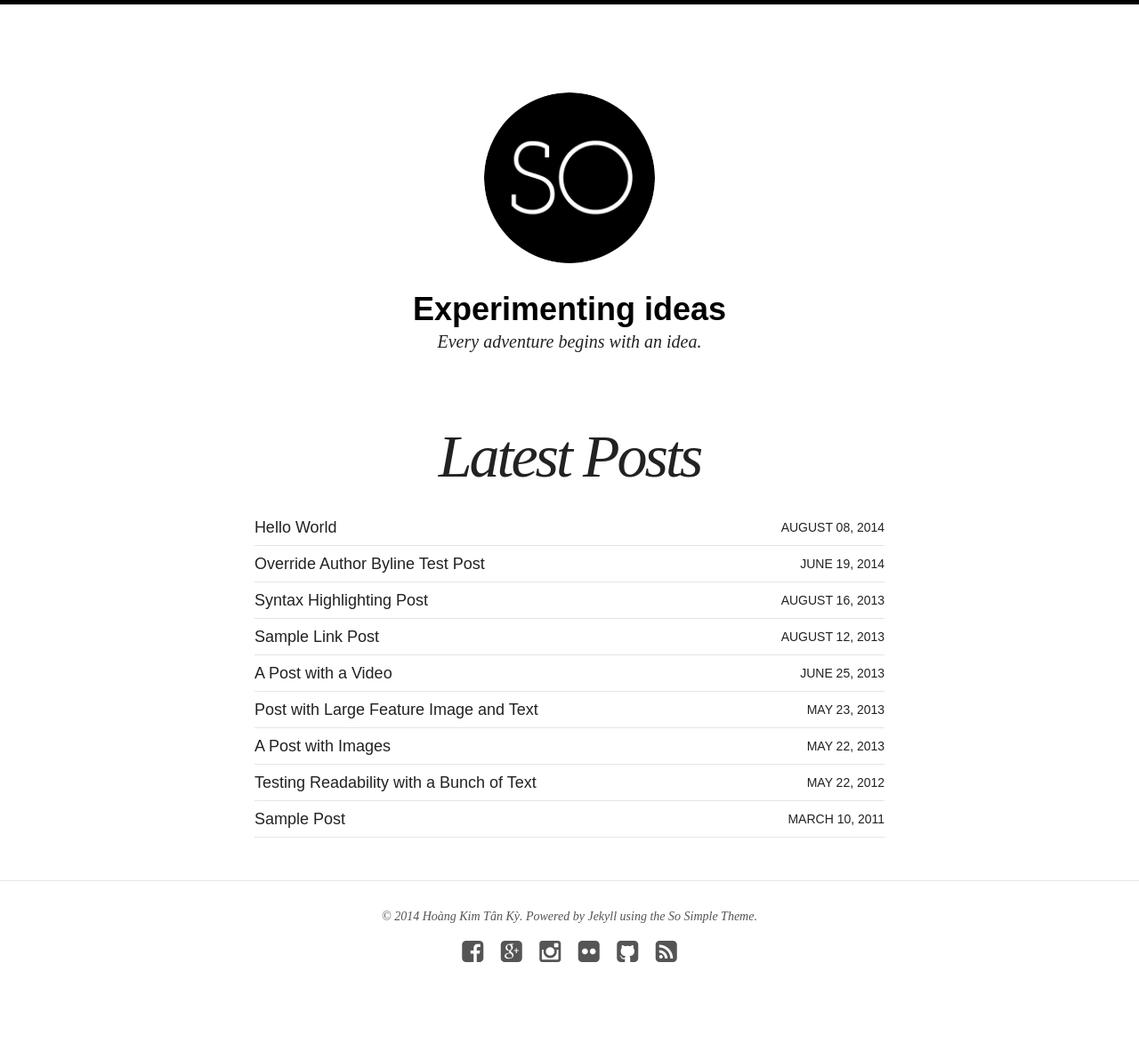
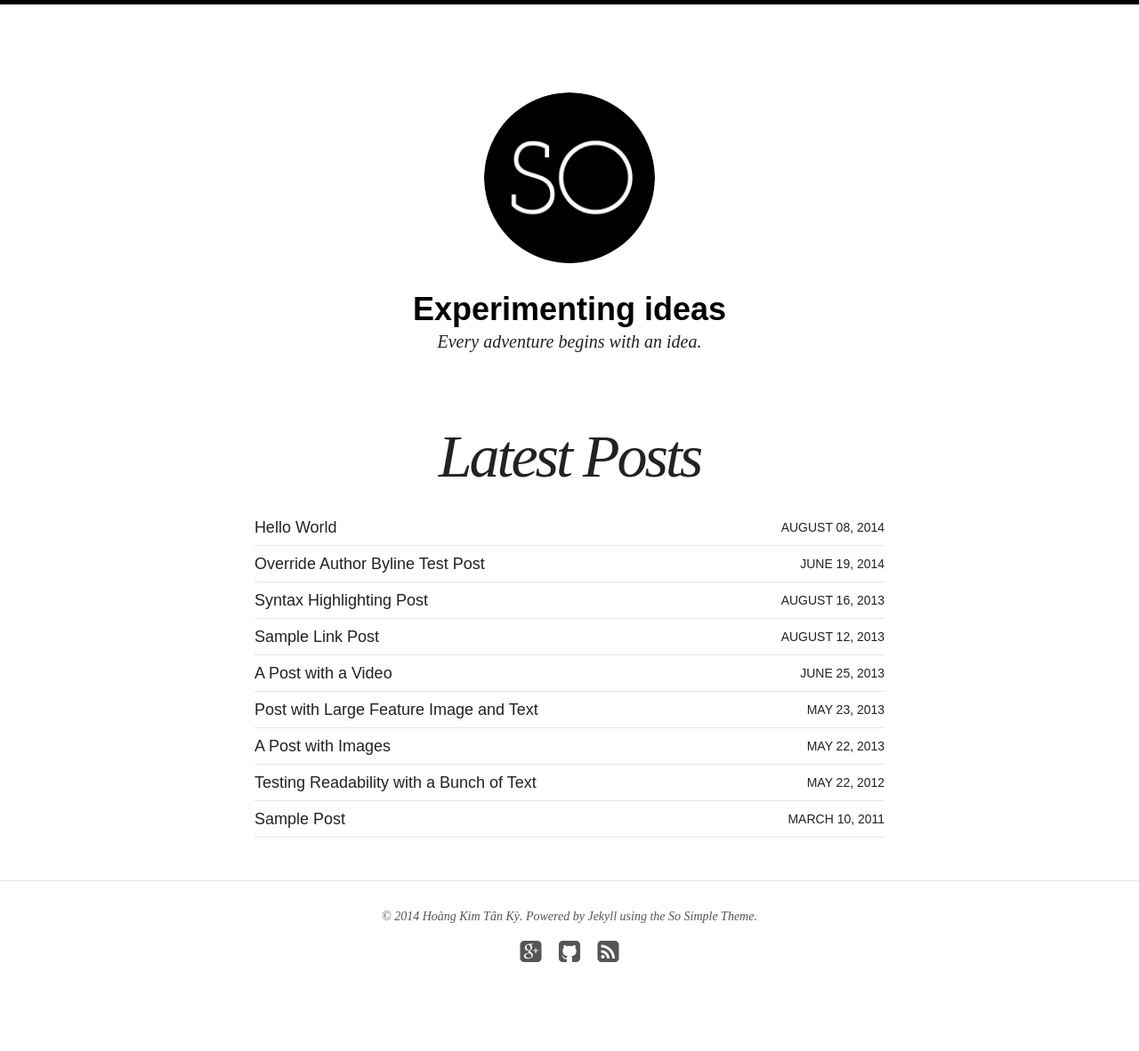
Before and after one commit to ranmeus/hoangkim.tk, a Jekyll site: the page built from index.md, in a window 1280 px wide. Shown: the whole page at 89% size. Built offline with Jekyll 4.4.1, drawn with Linux system fonts in a browser that asks for light colours; nearby versions of some CDN libraries.

```diff
--- a/_config.yml
+++ b/_config.yml
@@ -37,12 +37,12 @@ owner:
   email: email@hoangkim.tk
   disqus-shortname: hktk
   twitter: #username
-  facebook: sumquodsum
+  facebook: #sumquodsum
   github: ranmeus
   stackexchange: #http://stackoverflow.com/users/123456/username
   linkedin: #username
-  instagram: ranmeus
-  flickr: missingbrainus
+  instagram: #ranmeus
+  flickr: #missingbrainus
   tumblr: #username
   google:
     plus: 115716120897613754414
```
